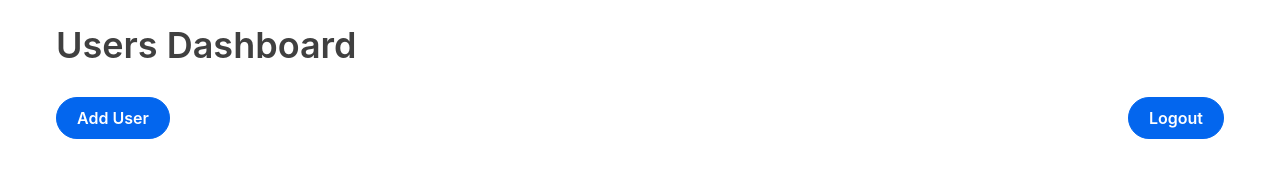
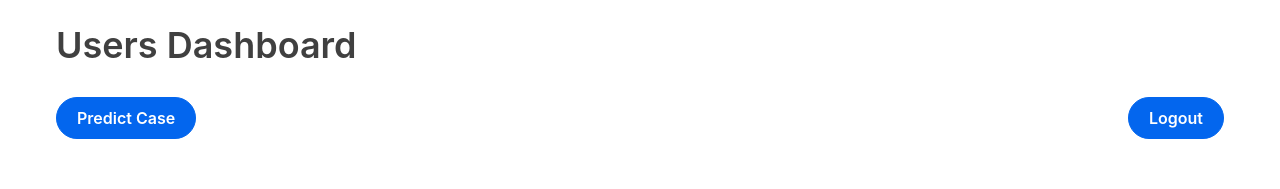
Before and after one commit to soni-H/LoanApprover, a React (Create React App) app in the folder statics/loan-approval-system/: page /dashboard in a window 1280 px wide. Shown: the top 189 px of the page. Built offline with nearby package versions, Linux system fonts and the light colour scheme.

Commit message:
Update Header.js

```diff
--- a/statics/loan-approval-system/src/Components/Dashboard/Header.js
+++ b/statics/loan-approval-system/src/Components/Dashboard/Header.js
@@ -11,7 +11,7 @@ function Header({ setIsAdding }) {
     <header>
         <h1>Users Dashboard</h1>
         <div style={{ marginTop: '30px', marginBottom: '18px' }}>
-        <button onClick={() => setIsAdding(true)} className='round-button'>Add User</button>
+        <button onClick={() => setIsAdding(true)} className='round-button'>Predict Case</button>
         <div style={{float:'right'}}>
         <button variant='contained' color='warning' size='large' className="round-button"  onClick={handleLogout} sx={{ mt: 8 }}>Logout</button>
         </div>
```
